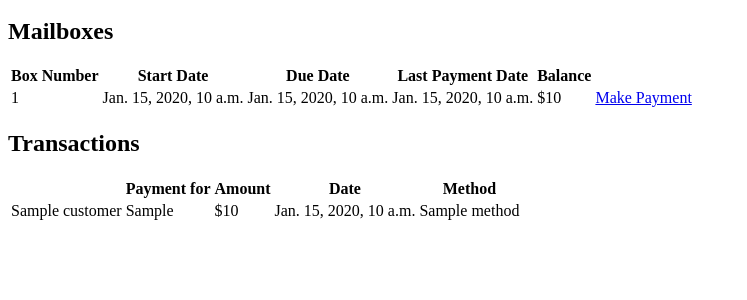
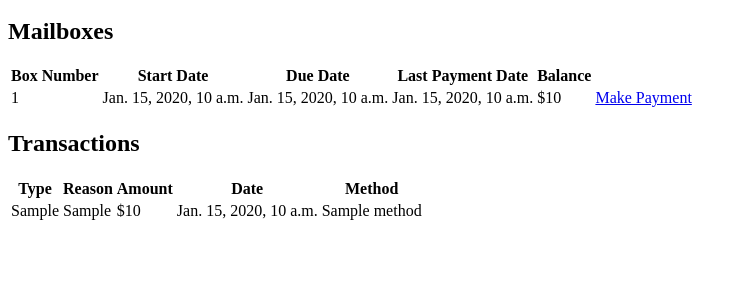
Before and after one commit to im-auld/mail-shop, a Django app: template mail_shop/customers/templates/customers/customer_view.html in a window 1280 px wide. Shown: the part 412-712 px from the top of the page, without its empty margins (0-747 px from the left). Run offline with Django 3.2, Linux system fonts and the light colour scheme; the template is opened without the code that fills it: most values are stand-ins (such as "Sample title", 1, 10 or a date in 2020); some libraries are stand-ins or nearby versions.

Commit message:
Updated template

```diff
--- a/mail_shop/customers/templates/customers/customer_view.html
+++ b/mail_shop/customers/templates/customers/customer_view.html
@@ -77,8 +77,8 @@
         <table>
             <thead>
                 <tr>
-                    <th></th>
-                    <th>Payment for</th>
+                    <th>Type</th>
+                    <th>Reason</th>
                     <th>Amount</th>
                     <th>Date</th>
                     <th>Method</th>
@@ -87,8 +87,8 @@
             <tbody>
                 {% for transaction in transactions %}
                     <tr>
-                        <td>{{ transaction.customer }}</td>
                         <td>{{ transaction.transaction_type }}</td>
+                        <td>{{ transaction.transaction_reason }}</td>
                         <td>${{ transaction.amount }}</td>
                         <td>{{ transaction.date }}</td>
                         <td>{{ transaction.method }}</td>
```
